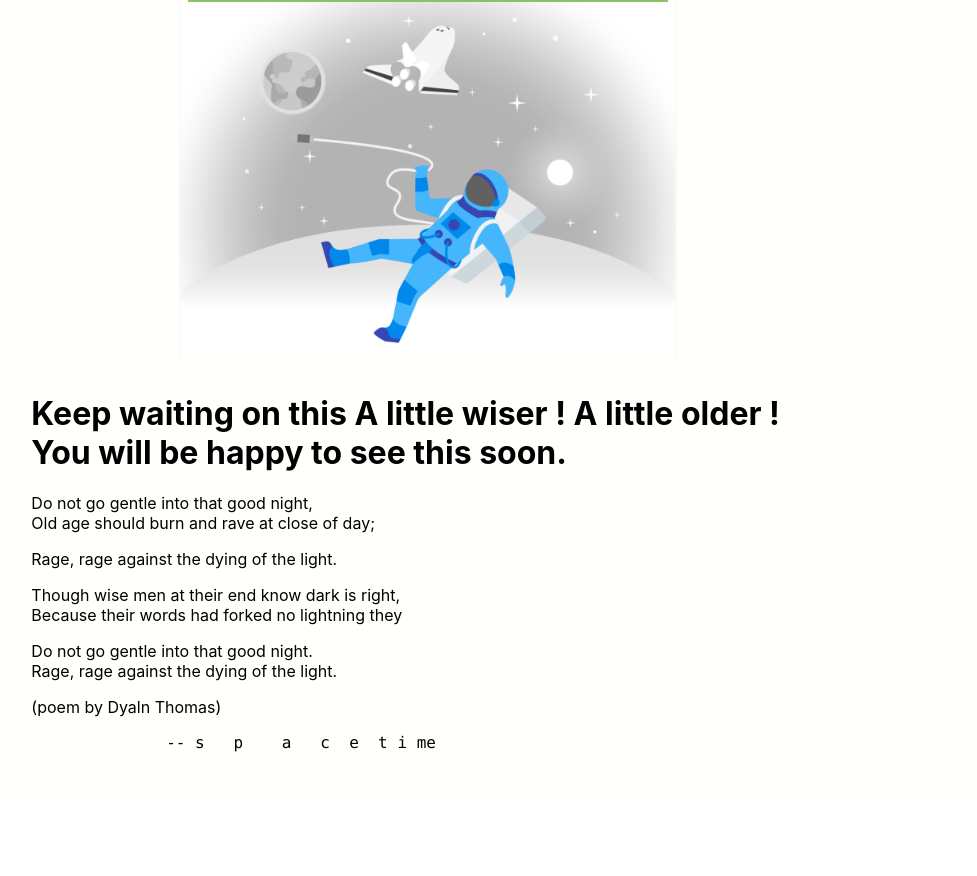
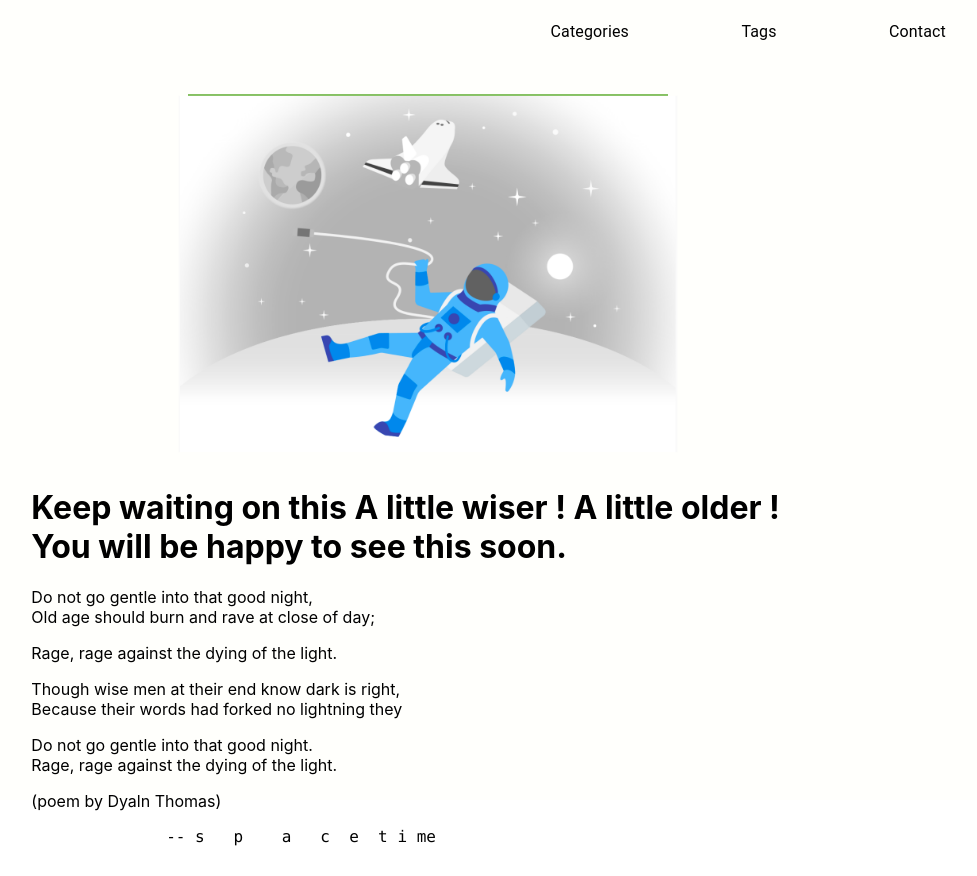
Before and after one commit to akhil-ghatiki/s-p-a-c-e-time, a React (Create React App) app: page / in a window 1280 px wide. Shown: the whole page, without its empty margins (212-1189 px from the left). Before the commit the page ends 800 px from the top, so only its background shows below. Built offline with nearby package versions, Linux system fonts and the light colour scheme.

Commit message:
Add app bar to the page

```diff
--- a/src/App.js
+++ b/src/App.js
@@ -4,6 +4,7 @@ import './App.css';
 import markDownFilePath from './Keepwaiting.md';
 import Grid from '@material-ui/core/Grid';
 import ReactMarkdown from 'react-markdown'
+import PrimaryAppBar2 from "./components/PrimaryAppBar";
 
 const useStyles = (theme) => ({
   root: {
@@ -36,6 +37,7 @@ class App extends Component {
     const {classes} = this.props;
     return (
         <div className={'App'}>
+          <PrimaryAppBar2></PrimaryAppBar2>
           <img src={'./spacetimeRect.svg'} alt={"poster"} className={'image'}></img>
           <Grid container justify="center" className={classes.root}>
             <Grid item xs={12} sm={2}>
--- /dev/null
+++ b/src/components/PrimaryAppBar.js
@@ -0,0 +1,168 @@
+import React from 'react';
+import {makeStyles} from '@material-ui/core/styles';
+import AppBar from '@material-ui/core/AppBar';
+import Toolbar from '@material-ui/core/Toolbar';
+import Button from '@material-ui/core/Button';
+import Typography from '@material-ui/core/Typography';
+import MenuItem from '@material-ui/core/MenuItem';
+import Menu from '@material-ui/core/Menu';
+import {createMuiTheme, MuiThemeProvider} from "@material-ui/core";
+
+const useStyles = makeStyles((theme) => ({
+  grow: {
+    flexGrow: 1,
+  },
+  menuButton: {
+    marginRight: theme.spacing(2),
+  },
+  title: {
+    display: 'flex',
+    [theme.breakpoints.up('sm')]: {
+      display: 'block',
+    },
+  },
+  inputRoot: {
+    color: 'inherit',
+  },
+  sectionDesktop: {
+    display: 'none',
+    [theme.breakpoints.up('md')]: {
+      display: 'flex',
+    },
+  },
+  sectionMobile: {
+    display: 'flex',
+    [theme.breakpoints.up('md')]: {
+      display: 'none',
+    },
+  },
+  buttons: {
+    textTransform: 'none',
+    fontFamily: '-apple-system, BlinkMacSystemFont,'
+        + ' \'Segoe UI\', \'Roboto\', \'Oxygen\','
+        + ' \'Ubuntu\', \'Cantarell\', \'Fira Sans\', \'Droid Sans\','
+        + ' \'Helvetica Neue\', sans-serif',
+    fontWeight: 600,
+    "&:hover": {
+      backgroundColor: "#fffffc"
+    }
+  }
+}));
+
+export default function PrimarySearchAppBar() {
+  const classes = useStyles();
+  const [anchorEl, setAnchorEl] = React.useState(null);
+  const [mobileMoreAnchorEl, setMobileMoreAnchorEl] = React.useState(null);
+
+  const isMenuOpen = Boolean(anchorEl);
+  const isMobileMenuOpen = Boolean(mobileMoreAnchorEl);
+
+  const theme = createMuiTheme({
+    props: {
+      MuiButtonBase: {
+        disableRipple: true
+      }
+    }
+  });
+
+  const handleProfileMenuOpen = (event) => {
+    setAnchorEl(event.currentTarget);
+  };
+
+  const handleMobileMenuClose = () => {
+    setMobileMoreAnchorEl(null);
+  };
+
+  const handleMenuClose = () => {
+    setAnchorEl(null);
+    handleMobileMenuClose();
+  };
+
+  const handleMobileMenuOpen = (event) => {
+    setMobileMoreAnchorEl(event.currentTarget);
+  };
+
+  const menuId = 'primary-search-account-menu';
+  const renderMenu = (
+      <Menu
+          anchorEl={anchorEl}
+          anchorOrigin={{vertical: 'top', horizontal: 'right'}}
+          id={menuId}
+          keepMounted
+          transformOrigin={{vertical: 'top', horizontal: 'right'}}
+          open={isMenuOpen}
+          onClose={handleMenuClose}
+      >
+        <MenuItem onClick={handleMenuClose}>Profile</MenuItem>
+        <MenuItem onClick={handleMenuClose}>My account</MenuItem>
+      </Menu>
+  );
+
+  const mobileMenuId = 'primary-search-account-menu-mobile';
+  const renderMobileMenu = (
+      <Menu
+          anchorEl={mobileMoreAnchorEl}
+          anchorOrigin={{vertical: 'top', horizontal: 'right'}}
+          id={mobileMenuId}
+          keepMounted
+          transformOrigin={{vertical: 'top', horizontal: 'right'}}
+          open={isMobileMenuOpen}
+          onClose={handleMobileMenuClose}>
+        <MenuItem className={classes.buttons}>
+          <Typography>Categories</Typography>
+        </MenuItem>
+        <MenuItem className={classes.buttons}>
+          <Typography>Tags</Typography>
+        </MenuItem>
+        <MenuItem className={classes.buttons}>
+          <Typography>Contact</Typography>
+        </MenuItem>
+      </Menu>
+  );
+
+  return (
+      <MuiThemeProvider theme={theme}>
+        <div className={classes.grow}>
+          <AppBar position="static" color={'transparent'}
+                  style={{boxShadow: 'none', marginBottom: 30}}>
+            <Toolbar>
+              <div className={classes.grow}/>
+              <div className={classes.sectionDesktop}>
+                <Button className={classes.buttons} style={{marginRight: 90}}
+                        color="inherit">
+                  <Typography>Categories</Typography>
+                </Button>
+                <Button className={classes.buttons} style={{marginRight: 90}}
+                        color="inherit">
+                  <Typography>Tags</Typography>
+                </Button>
+                <Button className={classes.buttons} style={{marginRight: 90}}
+                        edge="end"
+                        aria-label="account of current user"
+                        aria-controls={menuId}
+                        aria-haspopup="true"
+                        onClick={handleProfileMenuOpen}
+                        color="inherit"
+                >
+                  <Typography>Contact</Typography>
+                </Button>
+              </div>
+              <div className={classes.sectionMobile}>
+                <Button className={classes.buttons}
+                        aria-label="show more"
+                        aria-controls={mobileMenuId}
+                        aria-haspopup="true"
+                        onClick={handleMobileMenuOpen}
+                        color="inherit"
+                >
+                  <Typography>|||</Typography>
+                </Button>
+              </div>
+            </Toolbar>
+          </AppBar>
+          {renderMobileMenu}
+          {/*{renderMenu}*/}
+        </div>
+      </MuiThemeProvider>
+  );
+}
```
Also changed, not shown: src/spacetime.svg (deleted), 1 other file (tests, documents, lock files or other folders).
